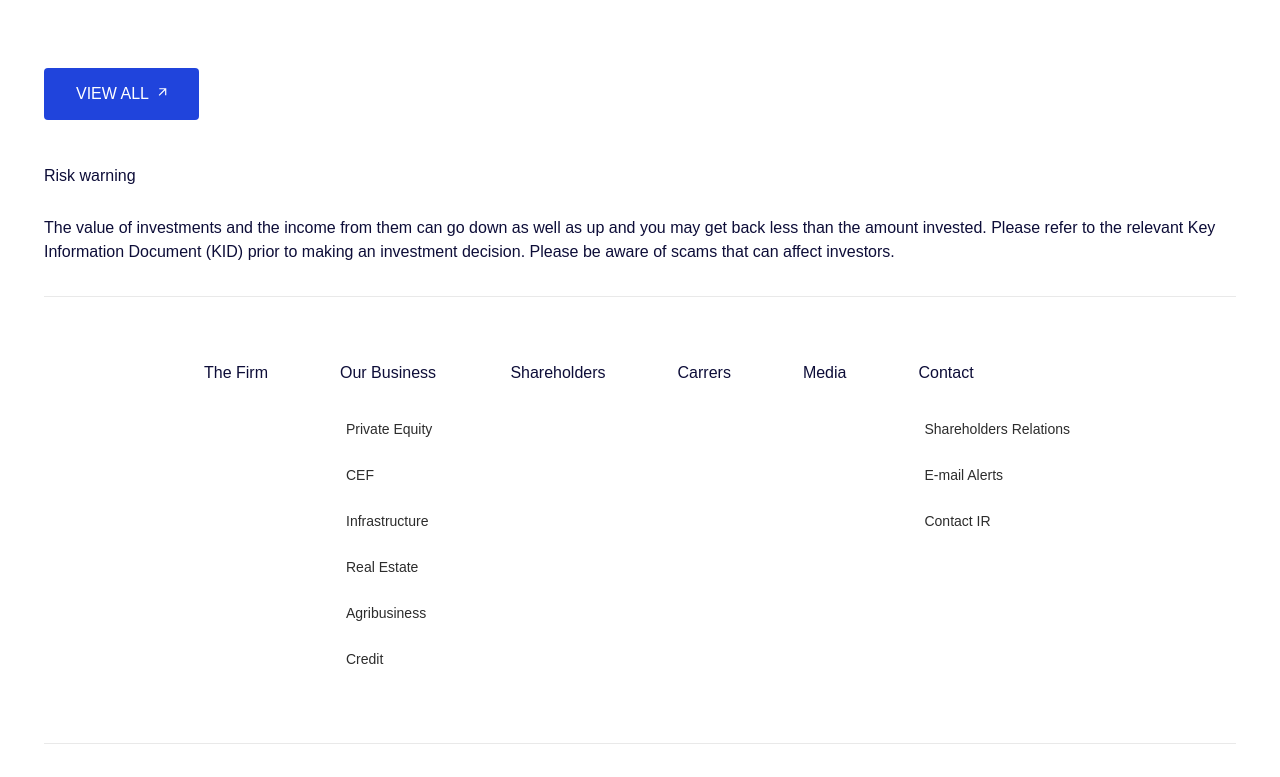
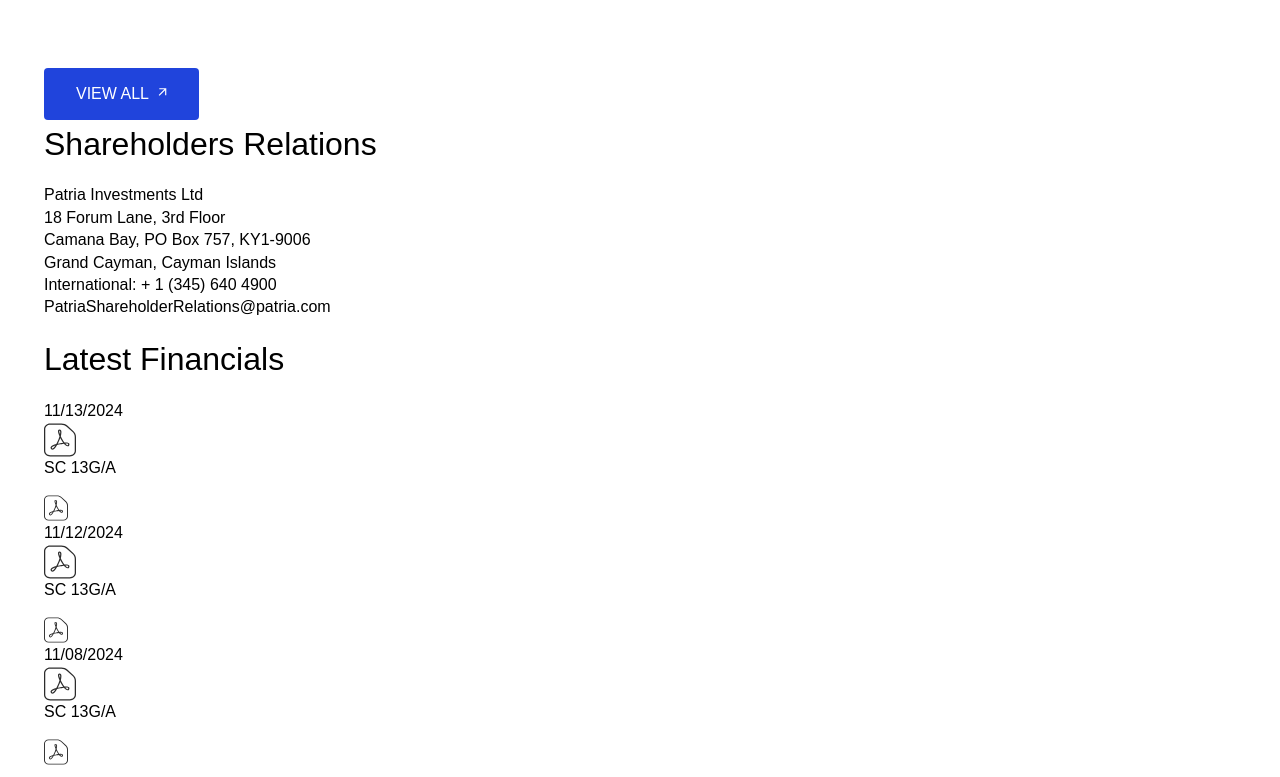
Before and after one commit to gustavocoimbradev/patria-investments-limited, a website: page pages/home.html in a window 1280 px wide. Shown: the part 1427-2204 px from the top of the page. Drawn offline with nearby package versions, Linux system fonts and the light colour scheme.

Commit message:
patria-investments-limited

```diff
--- a/pages/home.html
+++ b/pages/home.html
@@ -3,7 +3,8 @@
 
 <head>
     <meta charset="UTF-8">
-    <meta name="viewport" content="width=device-width, initial-scale=1, maximum-scale=1, user-scalable=no, viewport-fit=cover">
+    <meta name="viewport"
+        content="width=device-width, initial-scale=1, maximum-scale=1, user-scalable=no, viewport-fit=cover">
     <title>Patria Investiments Limited (PAX)</title>
     <link rel="stylesheet" href="../assets/css/pages/home.css">
     <meta name="robots" content="noindex, nofollow">
@@ -273,6 +274,52 @@
             </div>
         </section>
 
+        <!------------------ Latest Financials ------------------>
+        <section class="s-latest-financials">
+            <div class="container">
+                <aside class="s-latest-financials__text">
+                    <h1>Shareholders Relations</h1>
+                    <p>
+                        Patria Investments Ltd<br />
+                        18 Forum Lane, 3rd Floor<br />
+                        Camana Bay, PO Box 757, KY1-9006<br />
+                        Grand Cayman, Cayman Islands<br />
+                        International: + 1 (345) 640 4900<br />
+                        PatriaShareholderRelations@patria.com
+                    </p>
+                </aside>
+                <main class="s-latest-financials__files">
+                    <h1>Latest Financials</h1>
+                    <div class="s-latest-financials__files__items">
+                        <article class="s-latest-financials__files__items">
+                            <time>11/13/2024</time>
+                            <img src="../assets/img/pdf.svg" alt="PDF" width="32" height="32">
+                            <p>SC 13G/A</p>
+                            <a href="#"target="_self" download>
+                                <img src="../assets/img/pdf.svg" alt="PDF" width="24" height="24">
+                            </a>
+                        </article>
+                        <article class="s-latest-financials__files__items">
+                            <time>11/12/2024</time>
+                            <img src="../assets/img/pdf.svg" alt="PDF" width="32" height="32">
+                            <p>SC 13G/A</p>
+                            <a href="#"target="_self" download>
+                                <img src="../assets/img/pdf.svg" alt="PDF" width="24" height="24">
+                            </a>
+                        </article>
+                        <article class="s-latest-financials__files__items">
+                            <time>11/08/2024</time>
+                            <img src="../assets/img/pdf.svg" alt="PDF" width="32" height="32">
+                            <p>SC 13G/A</p>
+                            <a href="#"target="_self" download>
+                                <img src="../assets/img/pdf.svg" alt="PDF" width="24" height="24">
+                            </a>
+                        </article>
+                    </div>
+                </main>
+            </div>
+        </section>
+
     </main>
 
     <!------------------ Footer Desktop & Mobile ------------------>
```
Also changed, not shown: assets/img/download.svg (added), assets/img/pdf.svg (added).
